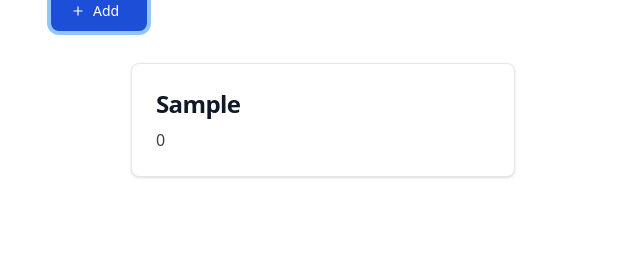
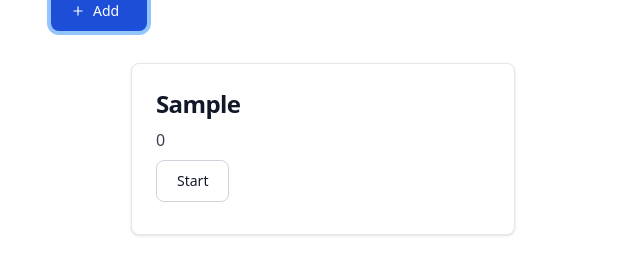
Before and after one commit to jacobcons/countdown-timer-dashboard, a Vue app: page / in a window 1280 px wide. Both pictures are taken after typing "Sample" into the empty fields and a click on the button "Add". Shown: the part 389-664 px from the top of the page, without its empty margins (317-957 px from the left). Built offline with nearby package versions, Linux system fonts and the light colour scheme.

Commit message:
start timer btn

```diff
--- a/package.json
+++ b/package.json
@@ -29,6 +29,7 @@
     "npm-run-all2": "^6.2.0",
     "postcss": "^8.4.41",
     "prettier": "^3.2.5",
+    "prettier-plugin-tailwindcss": "^0.6.6",
     "tailwindcss": "^3.4.9",
     "typescript": "~5.4.0",
     "vite": "^5.3.1",
--- a/src/components/CountdownTimer.vue
+++ b/src/components/CountdownTimer.vue
@@ -1,12 +1,19 @@
 <template>
   <div
     href="#"
-    class="w-full max-w-sm p-6 bg-white border border-gray-200 rounded-lg shadow hover:bg-gray-100 dark:bg-gray-800 dark:border-gray-700 dark:hover:bg-gray-700"
+    class="w-full max-w-sm rounded-lg border border-gray-200 bg-white p-6 shadow dark:border-gray-700 dark:bg-gray-800"
   >
     <h5 class="mb-2 text-2xl font-bold tracking-tight text-gray-900 dark:text-white">
       {{ timer.label }}
     </h5>
-    <p class="font-normal text-gray-700 dark:text-gray-400">{{ timer.secondsLeft }}</p>
+    <p class="mb-2 font-normal text-gray-700 dark:text-gray-400">{{ timer.secondsLeft }}</p>
+    <button
+      type="button"
+      class="mb-2 me-2 rounded-lg border border-gray-300 bg-white px-5 py-2.5 text-sm font-medium text-gray-900 hover:bg-gray-100 focus:outline-none focus:ring-4 focus:ring-gray-100 dark:border-gray-600 dark:bg-gray-800 dark:text-white dark:hover:border-gray-600 dark:hover:bg-gray-700 dark:focus:ring-gray-700"
+      @click="$emit('startTimer', timer.id)"
+    >
+      Start
+    </button>
   </div>
 </template>
 
--- a/src/components/TimerDashboard.vue
+++ b/src/components/TimerDashboard.vue
@@ -1,7 +1,7 @@
 <template>
-  <h2 class="text-2xl font-bold mb-8">Dashboard</h2>
+  <h2 class="mb-8 text-2xl font-bold">Dashboard</h2>
   <TimerForm class="mb-8" @addTimer="addTimer" />
-  <TimerList class="mb-8" :timers="timers" />
+  <TimerList class="mb-8" :timers="timers" @startTimer="startTimer" />
 </template>
 
 <script setup lang="ts">
@@ -14,7 +14,23 @@ const timers = ref<Timer[]>([])
 
 let currentId = 1
 function addTimer(label: string, secondsLeft: number) {
-  timers.value.push({ id: currentId, label, secondsLeft })
+  timers.value.push({ id: currentId, label, secondsLeft, started: false })
   currentId++
 }
+
+function startTimer(id: number) {
+  const timer = timers.value.find((timer) => timer.id === id) as Timer
+
+  if (timer.started) {
+    return
+  }
+
+  timer.started = true
+  const intervalId = setInterval(() => {
+    timer.secondsLeft -= 1
+    if (timer.secondsLeft === 0) {
+      clearInterval(intervalId)
+    }
+  }, 1000)
+}
 </script>
--- a/src/components/TimerList.vue
+++ b/src/components/TimerList.vue
@@ -1,7 +1,7 @@
 <template>
-  <div class="flex flex-col gap-y-2 items-center">
+  <div class="flex flex-col items-center gap-y-2">
     <template v-for="timer in timers" :key="timer.id">
-      <CountdownTimer :timer="timer" />
+      <CountdownTimer :timer="timer" @startTimer="$emit('startTimer', timer.id)" />
     </template>
   </div>
 </template>
--- a/src/types.ts
+++ b/src/types.ts
@@ -2,4 +2,5 @@ export type Timer = {
   id: number
   label: string
   secondsLeft: number
+  started: boolean
 }
```
Also changed, not shown: .prettierrc.json, 1 other file (tests, documents, lock files or other folders).
